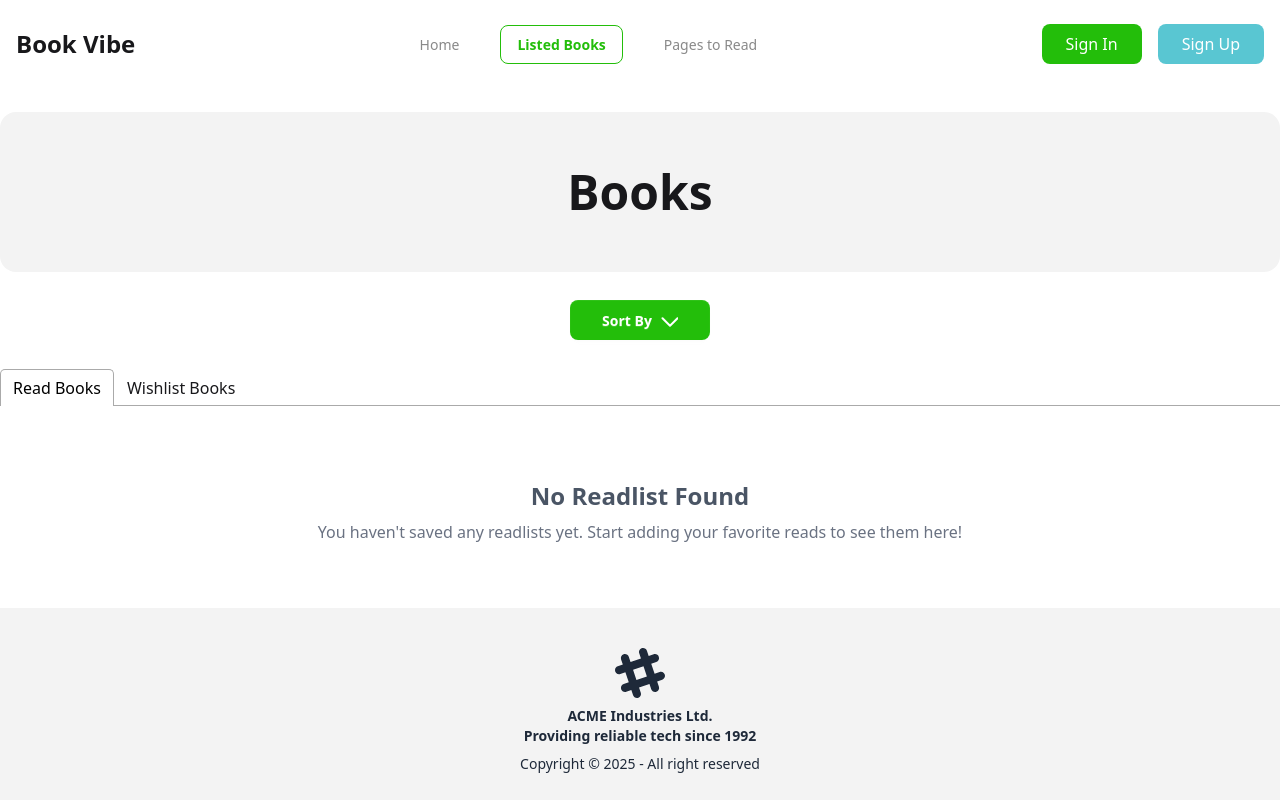
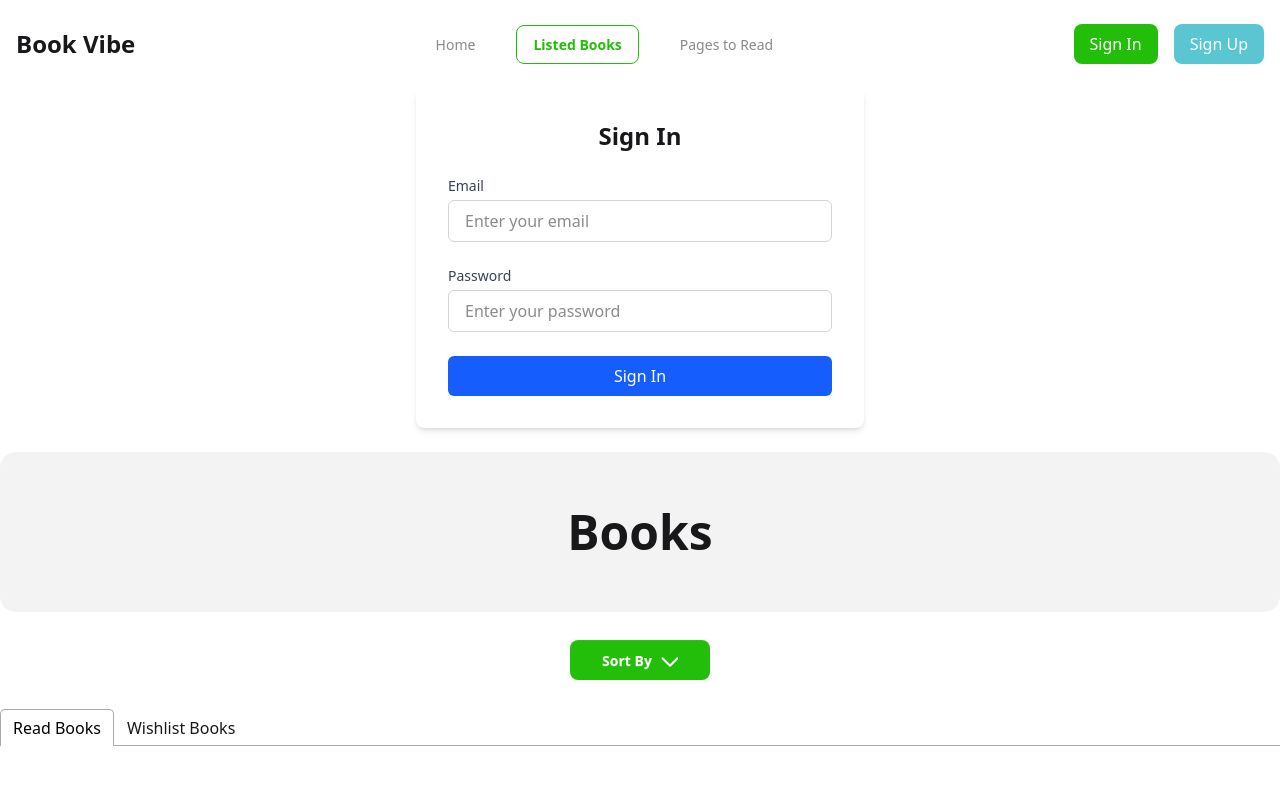
Before and after one commit to RaheelArfeen/Book-Vibe, a React (Vite) app: page /readList in a window 1280 px wide. Both pictures are taken after a click on the button "Sign In". Shown: the top 800 px of the page. Built offline with nearby package versions, Linux system fonts and the light colour scheme.

Commit message:
added sign in

```diff
--- a/src/Components/Header/Header.jsx
+++ b/src/Components/Header/Header.jsx
@@ -1,9 +1,12 @@
 import React, { useState } from "react";
 import { NavLink } from "react-router";
 import "./Header.css";
+import SignIn from "../SignIn/SignIn"; // Adjust the path to where your SignIn component is located
 
 const Header = () => {
   const [menuOpen, setMenuOpen] = useState(false);
+  const [showSignIn, setShowSignIn] = useState(false);  // State to toggle Sign In visibility
+  const [showSignUp, setShowSignUp] = useState(false);  // State to toggle Sign Up visibility
 
   const navLinks = (
     <>
@@ -15,10 +18,22 @@ const Header = () => {
 
   const authButtons = (
     <>
-      <button className="w-fit text-base font-medium py-2 px-4 bg-[#23BE0A] text-white rounded-lg">
+      <button
+        onClick={() => {
+          setShowSignIn(true);
+          setShowSignUp(false);
+        }}
+        className="w-fit text-base font-medium py-2 px-4 bg-[#23BE0A] text-white rounded-lg"
+      >
         Sign In
       </button>
-      <button className="w-fit text-base font-medium py-2 px-4 bg-[#59C6D2] text-white rounded-lg">
+      <button
+        onClick={() => {
+          setShowSignUp(true);
+          setShowSignIn(false);
+        }}
+        className="w-fit text-base font-medium py-2 px-4 bg-[#59C6D2] text-white rounded-lg"
+      >
         Sign Up
       </button>
     </>
@@ -48,12 +63,7 @@ const Header = () => {
 
         {/* Desktop Auth Buttons */}
         <div className="hidden lg:flex items-center gap-4">
-          <button className="text-base w-fit font-medium py-2 px-6 bg-[#23BE0A] text-white rounded-lg">
-            Sign In
-          </button>
-          <button className="text-base w-fit font-medium py-2 px-6 bg-[#59C6D2] text-white rounded-lg">
-            Sign Up
-          </button>
+          {authButtons}
         </div>
       </div>
 
@@ -70,6 +80,10 @@ const Header = () => {
           </div>
         </div>
       )}
+
+      {/* Show the Sign In or Sign Up Form based on button click */}
+      {showSignIn && <SignIn />}
+      {showSignUp && <SignIn isSignUp={true} />} {/* Pass a prop to switch between SignIn and SignUp views */}
     </div>
   );
 };
--- /dev/null
+++ b/src/Components/SignIn/SignIn.jsx
@@ -0,0 +1,113 @@
+import React, { useState } from "react";
+
+const SignIn = ({ isSignUp = false }) => {
+  const [formData, setFormData] = useState({
+    email: "",
+    password: "",
+    name: "",
+    confirmPassword: "",
+  });
+
+  const handleInputChange = (e) => {
+    const { id, value } = e.target;
+    setFormData((prev) => ({
+      ...prev,
+      [id]: value,
+    }));
+  };
+
+  const handleSubmit = (e) => {
+    e.preventDefault();
+    if (isSignUp) {
+      if (!formData.name || !formData.email || !formData.password || !formData.confirmPassword) {
+        alert("Please fill in all fields");
+        return;
+      }
+      if (formData.password !== formData.confirmPassword) {
+        alert("Passwords do not match");
+        return;
+      }
+      alert("Account created successfully!");
+    } else {
+      if (!formData.email || !formData.password) {
+        alert("Please fill in all fields");
+        return;
+      }
+      alert("Signed in successfully!");
+    }
+  };
+
+  return (
+    <div className="max-w-md mx-auto bg-white p-8 rounded-lg shadow-md">
+      <h2 className="text-2xl font-bold text-center mb-6">
+        {isSignUp ? "Sign Up" : "Sign In"}
+      </h2>
+      <form onSubmit={handleSubmit} className="space-y-6">
+        {isSignUp && (
+          <div>
+            <label htmlFor="name" className="block text-sm font-medium text-gray-700 mb-1">
+              Full Name
+            </label>
+            <input
+              type="text"
+              id="name"
+              value={formData.name}
+              onChange={handleInputChange}
+              className="w-full px-4 py-2 border border-gray-300 rounded-md focus:ring-2 focus:ring-blue-500 focus:border-blue-500 transition-colors"
+              placeholder="Enter your full name"
+            />
+          </div>
+        )}
+        <div>
+          <label htmlFor="email" className="block text-sm font-medium text-gray-700 mb-1">
+            Email
+          </label>
+          <input
+            type="email"
+            id="email"
+            value={formData.email}
+            onChange={handleInputChange}
+            className="w-full px-4 py-2 border border-gray-300 rounded-md focus:ring-2 focus:ring-blue-500 focus:border-blue-500 transition-colors"
+            placeholder="Enter your email"
+          />
+        </div>
+        <div>
+          <label htmlFor="password" className="block text-sm font-medium text-gray-700 mb-1">
+            Password
+          </label>
+          <input
+            type="password"
+            id="password"
+            value={formData.password}
+            onChange={handleInputChange}
+            className="w-full px-4 py-2 border border-gray-300 rounded-md focus:ring-2 focus:ring-blue-500 focus:border-blue-500 transition-colors"
+            placeholder="Enter your password"
+          />
+        </div>
+        {isSignUp && (
+          <div>
+            <label htmlFor="confirmPassword" className="block text-sm font-medium text-gray-700 mb-1">
+              Confirm Password
+            </label>
+            <input
+              type="password"
+              id="confirmPassword"
+              value={formData.confirmPassword}
+              onChange={handleInputChange}
+              className="w-full px-4 py-2 border border-gray-300 rounded-md focus:ring-2 focus:ring-blue-500 focus:border-blue-500 transition-colors"
+              placeholder="Confirm your password"
+            />
+          </div>
+        )}
+        <button
+          type="submit"
+          className="w-full bg-blue-600 text-white py-2 px-4 rounded-md hover:bg-blue-700 focus:outline-none focus:ring-2 focus:ring-blue-500 focus:ring-offset-2 transition-colors"
+        >
+          {isSignUp ? "Create Account" : "Sign In"}
+        </button>
+      </form>
+    </div>
+  );
+};
+
+export default SignIn;
--- /dev/null
+++ b/src/Components/SignUp/SignUp.jsx
@@ -0,0 +1,11 @@
+import React from 'react';
+
+const SignUp = () => {
+    return (
+        <div>
+            <h1>Hello up</h1>
+        </div>
+    );
+};
+
+export default SignUp;
```
